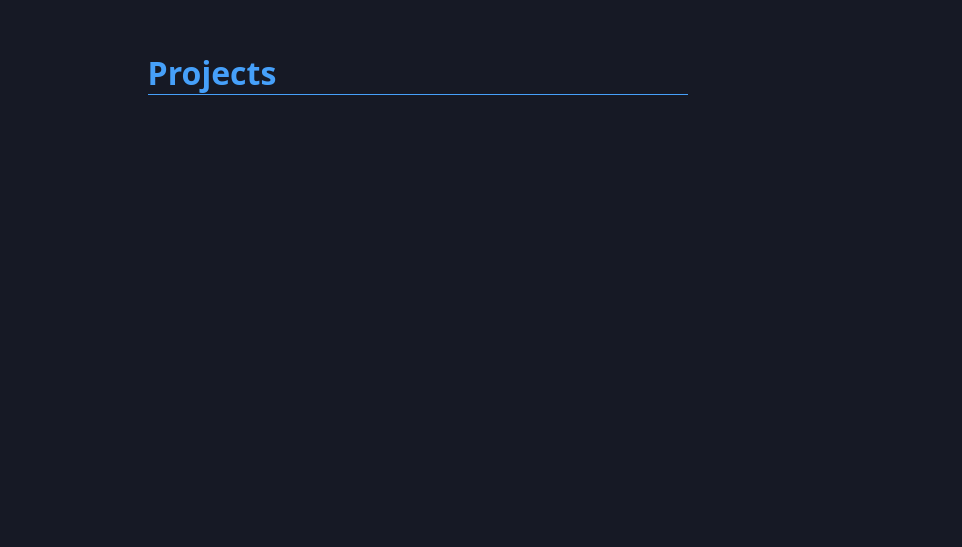
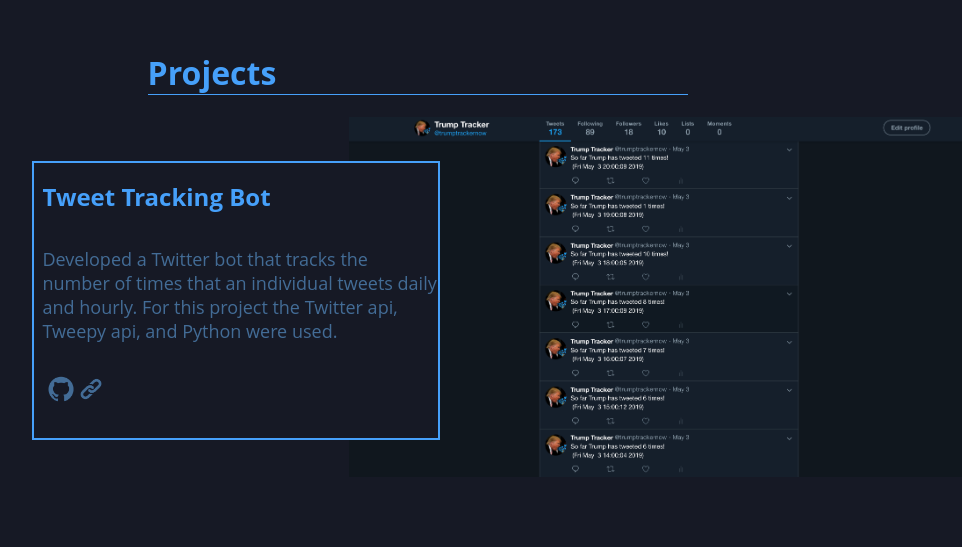
Before and after one commit to ryanKrumbholz/personal-site, a React (Create React App) app: page / in a window 1280 px wide. Shown: the part 2207-2754 px from the top of the page, without its empty margins (222-1184 px from the left). Built offline with nearby package versions, Linux system fonts and the light colour scheme.

Commit message:
Added projects section

```diff
--- a/src/App.js
+++ b/src/App.js
@@ -10,9 +10,8 @@
 
 class App extends Component {
     state = {
-      sideDrawerOpen: false
+      sideDrawerOpen: false,
     };
-
 
   drawerToggleClickerHandler = () => {
       this.setState((prevState) => {
--- /dev/null
+++ b/src/components/Card/Card.js
@@ -0,0 +1,39 @@
+import React from 'react'
+import './Card.sass'
+
+let img;
+let title;
+let desc;
+let github_logo;
+let link_logo;
+let github_link;
+let link;
+
+const card = props => {
+    const assign = (
+    img = props.img,
+    title = props.title,
+    desc = props.desc,
+    github_logo = props.github_logo,
+    link_logo = props.link_logo,
+    github_link = props.github_link,
+    link = props.link
+    );
+
+    return (
+    <div className="card">
+        <img src={img}/>
+        <div className="text">
+            <h1>{title}</h1>
+            <p>{desc}</p>
+            <div className="links">
+                <a href={github_link}><img src={github_logo}/></a>
+                <a href={link}><img src={link_logo}/></a>
+            </div>
+        </div>
+    </div>
+    );
+    }
+
+
+export default card;
--- /dev/null
+++ b/src/components/Card/Card.sass
@@ -0,0 +1,86 @@
+$bg-color: #161925;
+$primary-color: #46a0fa;
+
+@media only screen and (min-width: 1200px)
+    .card
+        height: 30vh
+        width: 45vw
+        margin: auto
+
+    .card img
+
+        position: relative
+        left: 35%
+        width: 640px
+        height: 360px
+        transition: transform 0.3s ease-out
+
+    .card:hover .text
+        transform: translateX(15%)
+        transition: transform 0.3s ease-out
+
+
+    .card:hover img
+        position: relative
+        left: 35%
+        transform: translateX(-15%)
+        transition: transform 0.3s ease-out
+
+    .text
+        position: relative
+        bottom: 35ch
+        right: 20%
+        display: flex
+        width: 70%
+        flex-direction: column
+        background-color: $bg-color
+        height: 30ch
+        z-index: 1
+        transition: transform 0.3s ease-out
+
+    .links
+        position: relative
+        margin-top: auto
+        right: 0%
+        bottom: 10%
+        margin-right: auto
+        width: 20%
+        display: flex
+
+@media only screen and (max-width: 1200px)
+    .card
+        display: flex
+        flex-direction: column
+
+    .card img
+        margin: auto
+        width: 100%
+        height: 100%
+
+    .text
+        display: flex
+        flex-direction: column
+        width: 98%
+        margin: auto
+        display: flex
+        z-index: 0
+
+.card h1, .card-hover h1
+        border: None
+        font-size: 24px
+
+.links img
+    margin: auto
+    height: 30px
+    width: 30px
+    padding-left: 5%
+    padding-bottom: 5%
+
+.text
+    border-style: solid
+    border-color: $primary-color
+    border-width: 2px
+    box-shadow: rgba(0,0,0,0.3)
+
+.text h1, .text p
+        padding-left: 2%
--- /dev/null
+++ b/src/components/Carousel/Carousel.js
@@ -0,0 +1,14 @@
+import React from 'react';
+import './Carousel.sass';
+import Card from '../Card/Card';
+import { createRequireFromPath } from 'module';
+
+const carousel = props => (
+    <div>
+    <Card img={require('../../assets/trump-tracker.png')} title="Tweet Tracking Bot" desc="Developed a Twitter bot that tracks the number of times
+    that an individual tweets daily and hourly. For this project the Twitter api, Tweepy api, and Python were used." github_logo={require('../../assets/github_logo.png')} link_logo={require('../../assets/link.png')}
+        github_link="https://github.com/ryanKrumbholz/trump-twitter-tracker" link="https://twitter.com/trumptrackernow"/>
+    </div>
+);
+
+export default carousel;
--- a/src/components/Home-body/Body.js
+++ b/src/components/Home-body/Body.js
@@ -1,5 +1,6 @@
 import React from 'react';
 import './Body.sass';
+import Carousel from '../Carousel/Carousel';
 
 const resume_logo = require('../../assets/resume.png')
 const resume_pdf = require('../../assets/resume.pdf')
@@ -16,7 +17,7 @@
             </div>
         <div className="about" id="about">
                 <h1>About Me</h1>
-                <p>My name is Ryan Krumbholz. I am a computer science major at NYU, className of 2021. I pride myself in being hardworking, reliable, and team oriented. I'm currently seeking an opportunity in mobile development, full-stack development, and/or machine learning.<br/><br/> Below are some of the technologies I am familiar with:</p>
+                <p>My name is Ryan Krumbholz. I am a computer science major at NYU, class of 2021. I pride myself on being hardworking, reliable, and team oriented. I'm currently seeking an opportunity in mobile development, full-stack development, and/or machine learning.<br/><br/> Below are some of the technologies I am familiar with:</p>
                 <div className="skills">
                     <ul className="skills-column1">
                             <li>Python</li>
@@ -40,9 +41,8 @@
         <div className="projects" id="projects">
                 <h1>Projects</h1>
                 <p></p>
-                <div className="featured-1">
-                </div>
-                <div className="featured-2">
+                <div className="carousel">
+                        <Carousel/>
                 </div>
         </div>
         <div className="contact" id="contact">
--- a/src/components/Home-body/Body.sass
+++ b/src/components/Home-body/Body.sass
@@ -14,7 +14,7 @@
     flex-direction: column
     margin: auto
 
-.about, .experience, .projects, .contact, .hero
+.about, .experience, .contact, .hero, .projects
     padding-top: 15vh
     padding-bottom: 35vh
     width: 65%
```
Also changed, not shown: src/assets/link.png (added), src/assets/trump-tracker.png (added), src/components/Carousel/Carousel.sass (added).
